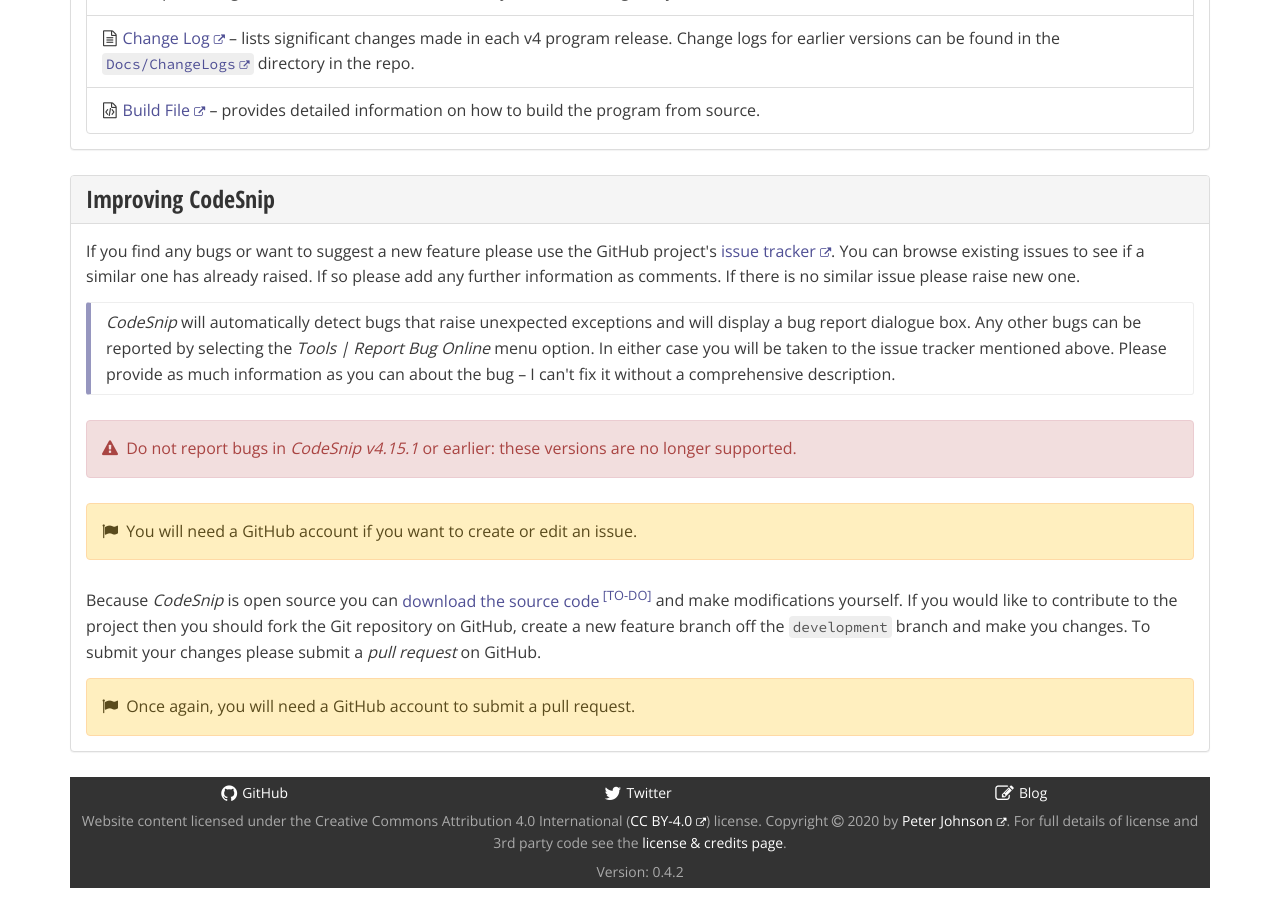
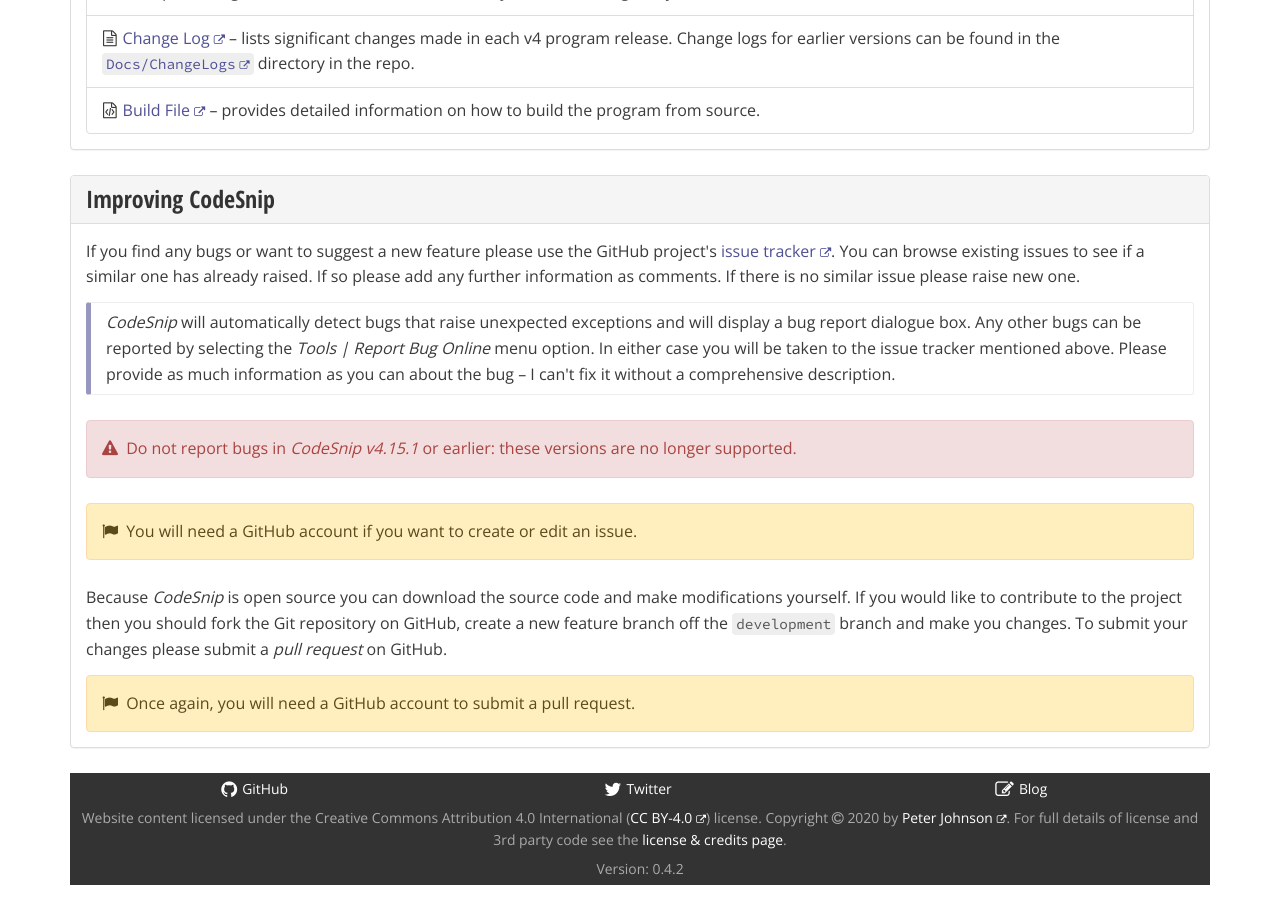
Before and after one commit to delphidabbler/delphidabbler.github.io, a Jekyll site: the page built from _software/codesnip.html, in a window 1280 px wide and 900 px high, scrolled down 2048 px. Built offline with Jekyll 4.4.1, drawn with Linux system fonts in a browser that asks for light colours; nearby versions of some CDN libraries.

Commit message:
Remove placeholder link - not required

```diff
--- a/_software/codesnip.html
+++ b/_software/codesnip.html
@@ -166,7 +166,7 @@
       You will need a GitHub account if you want to create or edit an issue.
     </p>
     <p>
-      Because <em>CodeSnip</em> is open source you can <a href="" class="todo">download the source code</a> and make modifications yourself. If you would like to contribute to the project then you should fork the Git repository on GitHub, create a new feature branch off the <code>development</code> branch and make you changes. To submit your changes please submit a <em>pull request</em> on GitHub.
+      Because <em>CodeSnip</em> is open source you can download the source code and make modifications yourself. If you would like to contribute to the project then you should fork the Git repository on GitHub, create a new feature branch off the <code>development</code> branch and make you changes. To submit your changes please submit a <em>pull request</em> on GitHub.
     </p>
     <p class="alert alert-warning glyph">
       Once again, you will need a GitHub account to submit a pull request.
```
